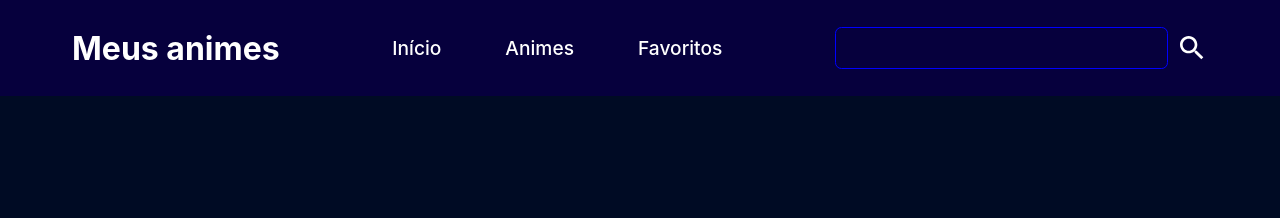
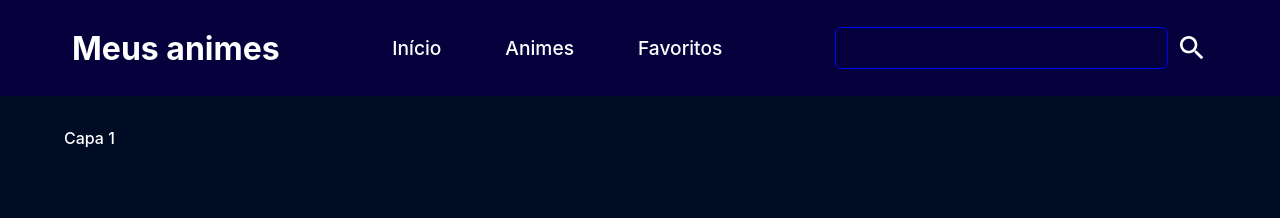
Before and after one commit to Thiago-Fers7/my-animes, a React (Create React App) app in the folder desafio/: page / in a window 1280 px wide. Shown: the top 218 px of the page. Built offline with nearby package versions, Linux system fonts and the light colour scheme.

Commit message:
add Home component

```diff
--- a/desafio/src/App.jsx
+++ b/desafio/src/App.jsx
@@ -1,4 +1,5 @@
 import Header from './components/Header/Header'
+import Home from './components/Home/Home'
 
 import styles from './styles/app.module.css'
 import './styles/global.css'
@@ -7,6 +8,10 @@ function App() {
   return (
     <div className={styles.appContainer}>
       <Header />
+
+      <main>
+        <Home />
+      </main>
     </div>
   )
 }
--- /dev/null
+++ b/desafio/src/components/Home/Home.jsx
@@ -0,0 +1,9 @@
+function Home() {
+    return (
+        <section>
+            <p>Capa 1</p>
+        </section>
+    )
+}
+
+export default Home
--- a/desafio/src/styles/app.module.css
+++ b/desafio/src/styles/app.module.css
@@ -0,0 +1,4 @@
+.appContainer main {
+    max-width: 90%;
+    margin: 2rem auto;
+}
```
